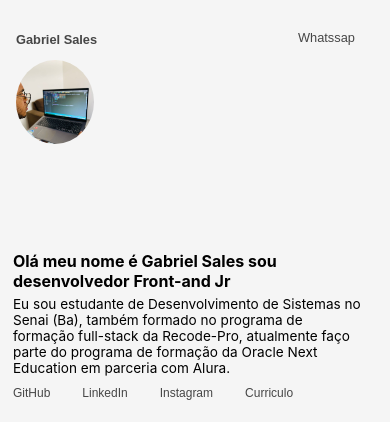
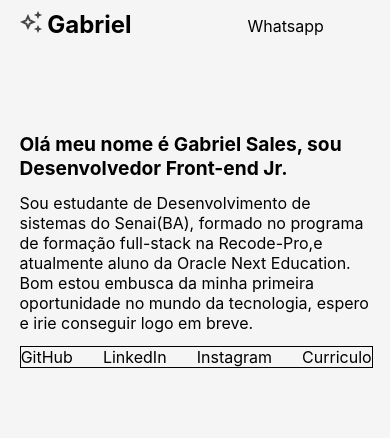
Before and after one commit to salesgs/portifolio__react, a React (Create React App) app: page / in a window 390 px wide. Shown: the top 438 px of the page. Built offline with nearby package versions, Linux system fonts and the light colour scheme.

Commit message:
cabeçalho 5

```diff
--- a/src/App.js
+++ b/src/App.js
@@ -2,7 +2,7 @@ import Header from "./Componentes/Header"; //importando componente do arquivo
 function App() {
   return (
     <div className="App">
-      <Header />
+        <Header/>
       </div>
   );
 }
--- a/src/Componentes/Header/Header.css
+++ b/src/Componentes/Header/Header.css
@@ -1,87 +1,64 @@
-.header{
+header{
+  background-color: #F5F5F5;
+}
+.top{
   width: 100vw;
-  height: 65vh;
+  height: 10vh;
+  /* flex-box */
+  display: flex;
+  justify-content: center;
+}
+.top__navigation{
+  width: 90vw;
+  height: 6vh;
   display: flex;
   justify-content: space-between;
-  background-color:#F5F5F5;
 }
-.header__name{
-  width: 20vw;
-  height: 10vh;
-  /* box-model */
-  padding-left: 6rem;
-  margin-top: 1rem;
+.top__navigation h2{
+  margin-top: 0.60rem;
 }
-.header__name h3{
-  font-family: Arial, Helvetica, sans-serif;
-  color: #464646;
+.top__nav{
+  width: 50vw;
+  padding-top: 0;
 }
-
-.header__nav{
-  width: 40vw;
-  height: 10vh;
+.top__list{
   display: flex;
-  /* box-model */
-  margin-top: 1rem;
- }
-
- .header__nav-list{
+  justify-content: space-between;
+}
+.top__list li{
+  list-style: none;
+}
+.sobre{ /*pai*/
+  width: 100vw;
+  height: 60vh;
   display: flex;
-  padding:  0 3rem;
- }
-
-.header__nav-list li{
-  padding:  0 1rem;
-  list-style: none;
-  font-family: Arial, Helvetica, sans-serif;
+  justify-content: center;
 }
-
-.header__nav a{
-  text-decoration: none;
-  color: #464646;
+.sobre__box{ /*pai*/
+  width: 90vw;
+  height: 50vh;
+  display: flex;
+  justify-content: space-between;
 }
-.section__sobre{
-  width: 100vw;
-  /* height: 60vh; */
-  margin-top: -20rem;
-  display: flex;
-  justify-content: space-around;
+.sobre__text{
+  width: 50vw;
+  height: 40vh;
+  margin-top: 4rem;
 
 }
-.section__text{
-  width: 50vw;
-  /* height: 30vh; */
-  margin-left: -2rem;
+.sobre__link-itens{
+  width: 30vw;
+  display: flex;
+  justify-content: space-between;
+  list-style: none;
+  padding-left: 0.010rem;
 }
-.section__title{
-  padding-left: 3rem;
-
-}
-.section__text p{
-  padding-left: 3rem;
-}
-.navPerfil{
-  display: flex;
-  list-style: none;
-  margin-left: -0.50rem;
-
-}
-.navPerfil a{
-  margin: 0 1rem;
-  text-decoration: none;
-  font-family: Arial, Helvetica, sans-serif;
-  color:#464646 ;
-}
-.section__photo{
-  width: 40vw;
-  /* height: 30vh; */
-  margin-top: -3.5rem;
-}
-.photo{
-  width: 40%;
-  height:30vh ;
+.sobre__photo{
+  width: 20vw;
+  height: 40vh;
+  margin-top: 4rem;
   border-radius: 50%;
-  margin: 0 auto;
   background-image: url('../../../public/images/gabriel.jpeg');
+  background-repeat: no-repeat;
   background-size: cover;
 }
--- a/src/Componentes/Header/Responsive.css
+++ b/src/Componentes/Header/Responsive.css
@@ -1,333 +1,50 @@
-@media screen and (min-width:300px) and (max-width:480px) {
-  .header{
-    background-color: #F5F5F5;
-    height: 56vh;
-    width: 100vw;
+@media screen and (min-width:200px) and (max-width:900px){
+  .iten{
+    display: none;
   }
-  .header__name h3{
-    width: 34vw;
-    margin-left: -5rem;
-    margin-top: 1rem;
-    font-size: 0.80rem;
-    width: 50vw;
+  .top__name h2{
+    width: 20vw;
+    margin-top: 0;
+    margin-right: 6rem;
 
   }
-  .header__nav-list li{
-    margin-top: -0.10rem;
-
-    margin-right:-2rem ;
-    font-size: 0.80rem;
+  .top__list{
+    width: 20vw;
+    margin-left: 2rem;
   }
-  #photo{
-    width: 130%;
-    height:15vh ;
-    border-radius: 50%;
-    background-image: url('../../../public/images/gabriel.jpeg');
-    background-size: cover;
-    margin-left: -4rem;
-    margin-left: -5rem;
-
-  }
-  .nav-item{
+  .sobre__photo{
     display: none;
   }
-  .photo{
-    display: none;
+  .sobre{ /*pai*/
+    width: 100vw;
+    justify-content: center;
   }
-  .section__title{
+  .sobre__text {
     width: 90vw;
-    font-size: 0.95rem;
-    margin-top: 9.50rem;
-    margin-left: -1.30rem;
-    }
-  .section__sobre p{
+  }
+  .sobre__text h1{
+    margin-top: -1rem;
+    padding-bottom: 1rem;
+  }
+  .sobre__text p{
+     margin-top: -1rem;
+  }
+  .sobre__text h1{
+    font-size: 1.2rem;
+  }
+  .sobre__link-itens{
     width: 90vw;
-     margin-left: -1.30rem;
-     margin-top: -1rem;
-    font-size: 0.75rem;
-    padding-top: 1rem;
-  }
-  .navPerfil{
-    display: flex;
-    margin-left: -2rem;
-    margin-top: -0.90rem;
-    padding-top: 0.90rem;
-    padding-bottom: 1rem;
-
-    width: 100vw;
-
-  }
-  .navPerfil li{
-    font-size: 0.75rem;
-
+    border: solid black 1px;
+    margin-top: 0.80rem;
   }
 
 }
-@media screen and (min-width:360px) and (max-width:480px){
-  .header{
-    background-color: #F5F5F5;
-    height: 50vh;
+@media screen and (min-width:356px) and (min-width:390px) and (min-width:480px) and (max-width:900px){
+  .sobre{ /*pai*/
     width: 100vw;
+    height: 54vh;
+    display: flex;
+    justify-content: center;
   }
-  .header__name h3{
-    width: 34vw;
-    margin-left: -5rem;
-    margin-top: 1rem;
-    font-size: 0.80rem;
-    width: 50vw;
 
-  }
-  .header__nav-list li{
-    margin-top: -0.10rem;
-
-    margin-right:-2rem ;
-    font-size: 0.80rem;
-  }
-  #photo{
-    width: 100%;
-    height:10vh ;
-    border-radius: 50%;
-    background-image: url('../../../public/images/gabriel.jpeg');
-    background-size: cover;
-    margin-left: -4rem;
-    margin-left: -5rem;
-
-
-  }
-  .nav-item{
-    display: none;
-  }
-  .photo{
-    display: none;
-  }
-  .section__title{
-    width: 90vw;
-    font-size: 1rem;
-    margin-top: 8.5rem;
-    margin-left: -1.30rem;
-    padding-top: 0.90rem;
-    }
-  .section__sobre p{
-    width: 90vw;
-    margin-left: -1.30rem;
-    margin-top: -1.5rem;
-    font-size: 0.85rem;
-    padding-top: 1rem;
-    padding-bottom: 0.30rem;
-  }
-  .navPerfil{
-    display: flex;
-    margin-left: -1.80rem;
-    margin-top: -1.5rem;
-    padding-top: 0.90rem;
-    padding-bottom: 1rem;
-
-    width: 100vw;
-
-  }
-  .navPerfil li{
-    font-size: 0.75rem;
-
-  }
 }
-@media screen and (min-width:375px) and (max-width:480px){
-  .header{
-    background-color: #F5F5F5;
-    height: 55vh;
-    width: 100vw;
-  }
-  .header__name h3{
-    width: 34vw;
-    margin-left: -5rem;
-    margin-top: 1rem;
-    font-size: 0.80rem;
-    width: 50vw;
-
-  }
-  .header__nav-list li{
-    margin-top: -0.10rem;
-
-    margin-right:-2rem ;
-    font-size: 0.80rem;
-  }
-  #photo{
-    width: 130%;
-    height:15vh ;
-    border-radius: 50%;
-    background-image: url('../../../public/images/gabriel.jpeg');
-    background-size: cover;
-    margin-left: -4rem;
-    margin-left: -5rem;
-
-
-  }
-  .nav-item{
-    display: none;
-  }
-  .photo{
-    display: none;
-  }
-  .section__title{
-    width: 90vw;
-    font-size: 1rem;
-    margin-top: 9rem;
-    margin-left: -1.30rem;
-    padding-top: 0.30rem;
-    }
-  .section__sobre p{
-    width: 90vw;
-    margin-left: -1.30rem;
-    margin-top: -1.5rem;
-    font-size: 0.85rem;
-    padding-top: 1rem;
-    padding-bottom: 0.30rem;
-  }
-  .navPerfil{
-    display: flex;
-    margin-left: -1.80rem;
-    margin-top: -1.5rem;
-    padding-top: 0.90rem;
-    padding-bottom: 1rem;
-
-    width: 100vw;
-
-  }
-  .navPerfil li{
-    font-size: 0.75rem;
-
-  }
-}
-@media screen and (min-width:390px) and (max-width:480px){
-  .header{
-    background-color: #F5F5F5;
-    height: 50vh;
-    width: 100vw;
-  }
-  .header__name h3{
-    width: 34vw;
-    margin-left: -5rem;
-    margin-top: 1rem;
-    font-size: 0.80rem;
-    width: 50vw;
-
-  }
-  .header__nav-list li{
-    margin-top: -0.10rem;
-
-    margin-right:-2rem ;
-    font-size: 0.80rem;
-  }
-  #photo{
-    width: 100%;
-    height:10vh ;
-    border-radius: 50%;
-    background-image: url('../../../public/images/gabriel.jpeg');
-    background-size: cover;
-    margin-left: -4rem;
-    margin-left: -5rem;
-
-  }
-  .nav-item{
-    display: none;
-  }
-  .photo{
-    display: none;
-  }
-  .section__title{
-    width: 90vw;
-    font-size: 1rem;
-    margin-top: 9rem;
-    margin-left: -1.30rem;
-
-  }
-  .section__sobre p{
-    width: 90vw;
-    margin-left: -1.30rem;
-    margin-top: -1.5rem;
-    font-size: 0.85rem;
-    padding-top: 1rem;
-    padding-bottom: 0.30rem;
-  }
-  .navPerfil{
-    display: flex;
-    margin-left: -1.80rem;
-    margin-top: -1.5rem;
-    padding-top: 0.90rem;
-    padding-bottom: 1rem;
-
-    width: 100vw;
-
-  }
-  .navPerfil li{
-    font-size: 0.75rem;
-
-  }
-}
-
-@media screen and (min-width:400px) and (max-width:480px){
-  .header{
-    background-color: #F5F5F5;
-    height: 40vh;
-    width: 100vw;
-  }
-  .header__name h3{
-    width: 34vw;
-    margin-left: -5rem;
-    margin-top: 1rem;
-    font-size: 0.80rem;
-    width: 50vw;
-
-  }
-  .header__nav-list li{
-    margin-top: -0.10rem;
-
-    margin-right:-2rem ;
-    font-size: 0.80rem;
-  }
-  #photo{
-    width: 160%;
-    height:15vh ;
-    border-radius: 50%;
-    background-image: url('../../../public/images/gabriel.jpeg');
-    background-size: cover;
-    margin-left: -4rem;
-    margin-left: -5rem;
-
-
-  }
-  .nav-item{
-    display: none;
-  }
-  .photo{
-    display: none;
-  }
-  .section__title{
-    width: 90vw;
-    font-size: 1rem;
-    margin-top: 10rem;
-    margin-left: -1.30rem;
-    padding-top: 0.30rem;
-    }
-  .section__sobre p{
-    width: 90vw;
-    margin-left: -1.30rem;
-    margin-top: -1.5rem;
-    font-size: 0.85rem;
-    padding-top: 1rem;
-    padding-bottom: 0.30rem;
-  }
-  .navPerfil{
-    display: flex;
-    margin-left: -1.80rem;
-    margin-top: -1.5rem;
-    padding-top: 0.90rem;
-    padding-bottom: 1rem;
-
-    width: 100vw;
-
-  }
-  .navPerfil li{
-    font-size: 0.75rem;
-
-  }
-}
--- a/src/Componentes/Header/index.js
+++ b/src/Componentes/Header/index.js
@@ -1,47 +1,45 @@
 import './Header.css';
 import './Responsive.css';
-const Header =()=>{
-return(
-  <header>
-    <nav className='header'>
-      <div className='header__name'>
-          <h3>Gabriel Sales</h3>
-          <div id='photo'></div>
+const Header = () => {
+  return(
+    <header>
+      <div className='top'>
+            <div className='top__navigation'>
+              <h2><img src='./images/group.png'/> Gabriel</h2>
+              <nav className='top__nav'>
+                  <ul className='top__list'>
+                      <li className='iten'>Sobre mim</li>
+                      <li className='iten'>Skills</li>
+                      <li className='iten'>Hobbies</li>
+                      <li className='iten'>Formação</li>
+                      <li className='iten'>Projetos</li>
+                      <li>Whatsapp</li>
+                   </ul>
+              </nav>
+            </div>
+      </div>
+      <div className='sobre'>
+        <div className='sobre__box'>
+          <div className='sobre__text'>
+            <h1>Olá meu nome é Gabriel Sales, sou Desenvolvedor Front-end Jr.</h1>
+            <p>Sou estudante de Desenvolvimento de sistemas do Senai(BA), formado no programa de formação full-stack na Recode-Pro,e atualmente aluno da Oracle Next Education. Bom estou embusca da minha primeira oportunidade no mundo da tecnologia, espero e irie conseguir logo em breve.
+            <div>
+               <ul className='sobre__link-itens'>
+                    <li>GitHub</li>
+                    <li>LinkedIn</li>
+                    <li>Instagram</li>
+                    <li>Curriculo</li>
+               </ul>
+            </div>
+            </p>
 
-      </div>
-      <div className='header__nav'>
-        <ul className='header__nav-list'>
-            <li className='nav-item'><a href="">Sobre mim</a></li>
-            <li className='nav-item'><a href="">Skills</a></li>
-            <li className='nav-item'><a href="">Hobbies</a></li>
-            <li className='nav-item'><a href="">Formação</a></li>
-            <li className='nav-item'><a href="">Projetos</a></li>
-            <li><a href="">Whatssap</a></li>
-        </ul>
-      </div>
-    </nav>
-    <section className='section__sobre'>
-        <div className='section__text'>
-          <h1 className='section__title'>Olá meu nome é Gabriel Sales sou desenvolvedor Front-and Jr</h1>
-          <p>
-            Eu sou estudante de Desenvolvimento de Sistemas no Senai (Ba), também formado no programa de formação full-stack da Recode-Pro, atualmente faço parte do programa de formação da Oracle Next Education em parceria com Alura.
-          </p>
-          <ul className='navPerfil'>
-            <li><a href=''>GitHub</a></li>
-            <li><a href=''>LinkedIn</a></li>
-            <li><a href=''>Instagram</a></li>
-            <li><a href=''>Curriculo</a></li>
-         </ul>
+          </div>
+          <div className='sobre__photo'>
 
-        </div>
-        <div className='section__photo'>
-          <div className='photo'>
-            {/* <img src='./images/gabriel.jpeg'/> */}
           </div>
         </div>
-    </section>
-     </header>
-
+      </div>
+      </header>
   )
 }
 export default Header;
```
Also changed, not shown: public/images/group.png (added).
